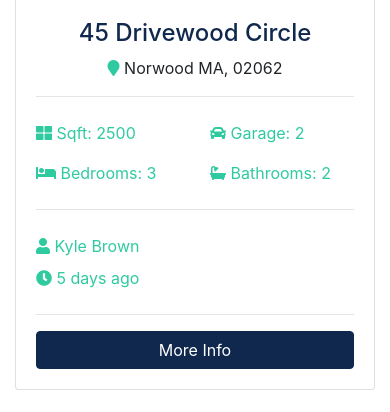
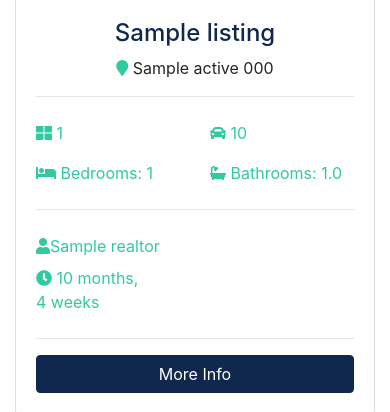
Before and after one commit to indayush/btre, a Django app: page / in a window 390 px wide. Shown: the part 1194-1606 px from the top of the page. Run offline with Django 3.2, Linux system fonts and the light colour scheme; tables that the repository leaves empty hold one stand-in row (values such as "Sample post"); grey boxes marked "Sample" are stand-in pictures; some libraries are stand-ins or nearby versions.

Commit message:
About & Home page complete data from DB feature

```diff
--- a/pages/views.py
+++ b/pages/views.py
@@ -1,8 +1,30 @@
 from django.shortcuts import render
 from django.http import HttpResponse
+from listings.models import Listing
+from realtors.models import Realtor
+
 
 def index(request):
-    return render(request,'pages/index.html')
+    listings = Listing.objects.order_by('-list_date').filter(is_published=True)[:3]
+    # ('-list_date') = Desc order of list date
+    # (is_published = True) = is_published is True in DB
+    # [:3] = Get only 3 of the listings
+
+    context = {
+        'listings': listings
+    }
+
+    return render(request,'pages/index.html',context)
 
 def about(request):
-    return render(request,'pages/about.html')
+    realtors = Realtor.objects.order_by('-hire_date')
+
+    # Get MVP
+    mvp_realtors = Realtor.objects.all().filter(is_mvp=True)
+
+    context = {
+        'realtors' : realtors,
+        'mvp_realtors' : mvp_realtors
+    }
+
+    return render(request,'pages/about.html',context)
--- a/templates/listings/listings.html
+++ b/templates/listings/listings.html
@@ -67,11 +67,11 @@
                 <hr>
                 <div class="row py-2 text-secondary">
                   <div class="col-12">
-                    <i class="fas fa-user"></i>{{ listing.raltor }}</div>
+                    <i class="fas fa-user"></i>  {{ listing.realtor }}</div>
                 </div>
                 <div class="row text-secondary pb-2">
                   <div class="col-6">
-                    <i class="fas fa-clock"></i>{{ listing.list_date | timesince }}</div>
+                    <i class="fas fa-clock"></i>  {{ listing.list_date | timesince }}</div>
                 </div>
                 <hr>
                 <a href="{% url 'listing' listing.id %}" class="btn btn-primary btn-block">More Info</a>
--- a/templates/pages/index.html
+++ b/templates/pages/index.html
@@ -1,5 +1,5 @@
 {% extends 'base.html' %}
-
+{% load humanize %}
 
 {% block content %}
   <!-- Showcase -->
@@ -131,134 +131,61 @@
     <div class="container">
       <h3 class="text-center mb-3">Latest Listings</h3>
       <div class="row">
+
         <!-- Listing 1 -->
+
+        {% if listings %}
+          {% for listing in listings %}
+
             <div class="col-md-6 col-lg-4 mb-4">
               <div class="card listing-preview">
-            <img class="card-img-top" src="assets/img/homes/home-1.jpg" alt="">
+                <img class="card-img-top" src="{{ listing.photo_main.url }}" alt="">
                 <div class="card-img-overlay">
                   <h2>
-                <span class="badge badge-secondary text-white">$490,000</span>
+                    <span class="badge badge-secondary text-white">{{listing.price | intcomma}}</span>
                   </h2>
                 </div>
                 <div class="card-body">
                   <div class="listing-heading text-center">
-                <h4 class="text-primary">45 Drivewood Circle</h4>
+                    <h4 class="text-primary">{{listing.title}}</h4>
                     <p>
-                  <i class="fas fa-map-marker text-secondary"></i> Norwood MA, 02062</p>
+                      <i class="fas fa-map-marker text-secondary"></i> {{listing.city}} {{listing.state}} {{listing.zipcode}}</p>
                   </div>
                   <hr>
                   <div class="row py-2 text-secondary">
                     <div class="col-6">
-                  <i class="fas fa-th-large"></i> Sqft: 2500</div>
+                      <i class="fas fa-th-large"></i> {{listing.sqft}}</div>
                     <div class="col-6">
-                  <i class="fas fa-car"></i> Garage: 2</div>
+                      <i class="fas fa-car"></i> {{listing.garage}}</div>
                   </div>
                   <div class="row py-2 text-secondary">
                     <div class="col-6">
-                  <i class="fas fa-bed"></i> Bedrooms: 3</div>
+                      <i class="fas fa-bed"></i> Bedrooms: {{listing.bedrooms}}</div>
                     <div class="col-6">
-                  <i class="fas fa-bath"></i> Bathrooms: 2</div>
+                      <i class="fas fa-bath"></i> Bathrooms: {{listing.bathrooms}}</div>
                   </div>
                   <hr>
                   <div class="row py-2 text-secondary">
                     <div class="col-6">
-                  <i class="fas fa-user"></i> Kyle Brown</div>
+                      <i class="fas fa-user"></i>{{listing.realtor}}</div>
                   </div>
                   <div class="row text-secondary pb-2">
                     <div class="col-6">
-                  <i class="fas fa-clock"></i> 5 days ago</div>
+                      <i class="fas fa-clock"></i>  {{listing.list_date | timesince}}</div>
                   </div>
                   <hr>
-              <a href="listing.html" class="btn btn-primary btn-block">More Info</a>
+                  <a href="{% url 'listing' listing.id %}" class="btn btn-primary btn-block">More Info</a>
                 </div>
               </div>
             </div>
 
-        <!-- Listing 2 -->
-        <div class="col-md-6 col-lg-4 mb-4">
-          <div class="card listing-preview">
-            <img class="card-img-top" src="assets/img/homes/home-2.jpg" alt="">
-            <div class="card-img-overlay">
-              <h2>
-                <span class="badge badge-secondary text-white">$550,000</span>
-              </h2>
+          {% endfor %}
+        {% else %}
+          <div class="col-md-12">
+            No Listings
           </div>
-            <div class="card-body">
-              <div class="listing-heading text-center">
-                <h4 class="text-primary">18 Jefferson Lane</h4>
-                <p>
-                  <i class="fas fa-map-marker text-secondary"></i> Woburn MA, 01801</p>
-              </div>
-              <hr>
-              <div class="row py-2 text-secondary">
-                <div class="col-6">
-                  <i class="fas fa-th-large"></i> Sqft: 3200</div>
-                <div class="col-6">
-                  <i class="fas fa-car"></i> Garage: 1</div>
-              </div>
-              <div class="row py-2 text-secondary">
-                <div class="col-6">
-                  <i class="fas fa-bed"></i> Bedrooms: 4</div>
-                <div class="col-6">
-                  <i class="fas fa-bath"></i> Bathrooms: 2.5</div>
-              </div>
-              <hr>
-              <div class="row py-2 text-secondary">
-                <div class="col-6">
-                  <i class="fas fa-user"></i> Mark Hudson</div>
-              </div>
-              <div class="row text-secondary pb-2">
-                <div class="col-6">
-                  <i class="fas fa-clock"></i> 5 days ago</div>
-              </div>
-              <hr>
-              <a href="listing.html" class="btn btn-primary btn-block">More Info</a>
-            </div>
-          </div>
-        </div>
+        {% endif %}
 
-        <!-- Listing 3 -->
-        <div class="col-md-6 col-lg-4 mb-4">
-          <div class="card listing-preview">
-            <img class="card-img-top" src="assets/img/homes/home-3.jpg" alt="">
-            <div class="card-img-overlay">
-              <h2>
-                <span class="badge badge-secondary text-white">$580,000</span>
-              </h2>
-            </div>
-            <div class="card-body">
-              <div class="listing-heading text-center">
-                <h4 class="text-primary">187 Woodrow Street</h4>
-                <p>
-                  <i class="fas fa-map-marker text-secondary"></i> Salem MA, 01915</p>
-              </div>
-              <hr>
-              <div class="row py-2 text-secondary">
-                <div class="col-6">
-                  <i class="fas fa-th-large"></i> Sqft: 3107</div>
-                <div class="col-6">
-                  <i class="fas fa-car"></i> Garage: 0</div>
-              </div>
-              <div class="row py-2 text-secondary">
-                <div class="col-6">
-                  <i class="fas fa-bed"></i> Bedrooms: 4</div>
-                <div class="col-6">
-                  <i class="fas fa-bath"></i> Bathrooms: 3</div>
-              </div>
-              <hr>
-              <div class="row py-2 text-secondary">
-                <div class="col-6">
-                  <i class="fas fa-user"></i> Mark Hudson</div>
-              </div>
-              <div class="row text-secondary pb-2">
-                <div class="col-6">
-                  <i class="fas fa-clock"></i> 5 days ago</div>
-              </div>
-              <hr>
-              <a href="listing.html" class="btn btn-primary btn-block">More Info</a>
-            </div>
-          </div>
-        </div>
 
       </div>
     </div>
```
Also changed, not shown: templates/pages/about.html (+27 -27 lines). Lines whose indentation alone changed are shown as unchanged.
